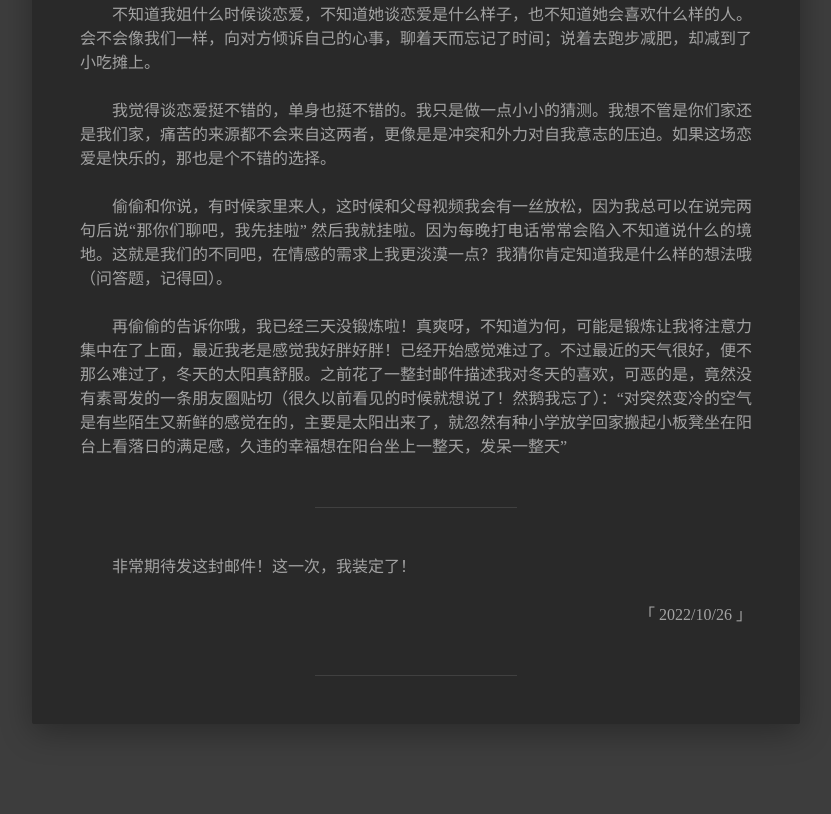
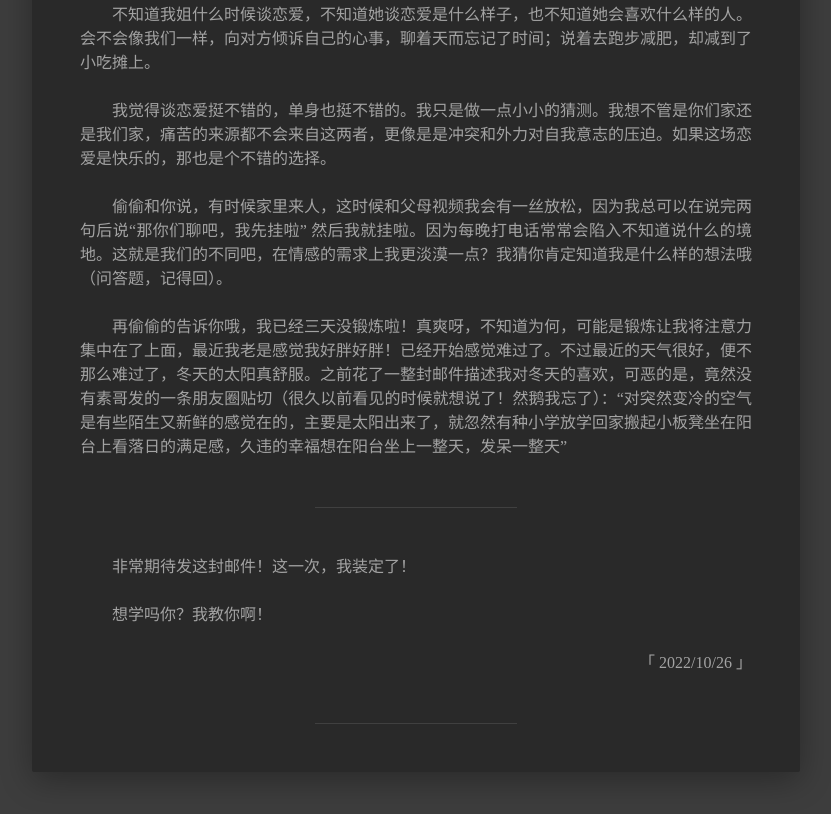
Before and after one commit to 3546475/3546475.github.io, a plain HTML site: page index.html in a window 1280 px wide. Shown: the part 1119-1933 px from the top of the page, without its empty margins (224-1055 px from the left). Drawn offline with Linux system fonts and the light colour scheme.

Commit message:
Update index.html

```diff
--- a/index.html
+++ b/index.html
@@ -30,6 +30,7 @@
 			<p>再偷偷的告诉你哦，我已经三天没锻炼啦！真爽呀，不知道为何，可能是锻炼让我将注意力集中在了上面，最近我老是感觉我好胖好胖！已经开始感觉难过了。不过最近的天气很好，便不那么难过了，冬天的太阳真舒服。之前花了一整封邮件描述我对冬天的喜欢，可恶的是，竟然没有素哥发的一条朋友圈贴切（很久以前看见的时候就想说了！然鹅我忘了）：“对突然变冷的空气是有些陌生又新鲜的感觉在的，主要是太阳出来了，就忽然有种小学放学回家搬起小板凳坐在阳台上看落日的满足感，久违的幸福想在阳台坐上一整天，发呆一整天”</p>
 			<hr>
 			<p>非常期待发这封邮件！这一次，我装定了！</p>
+			<p>想学吗你？我教你啊！</p>
 			<p style="text-align:right"><q> 2022/10/26 </q></p>
 		</div>
 		<hr>
```
